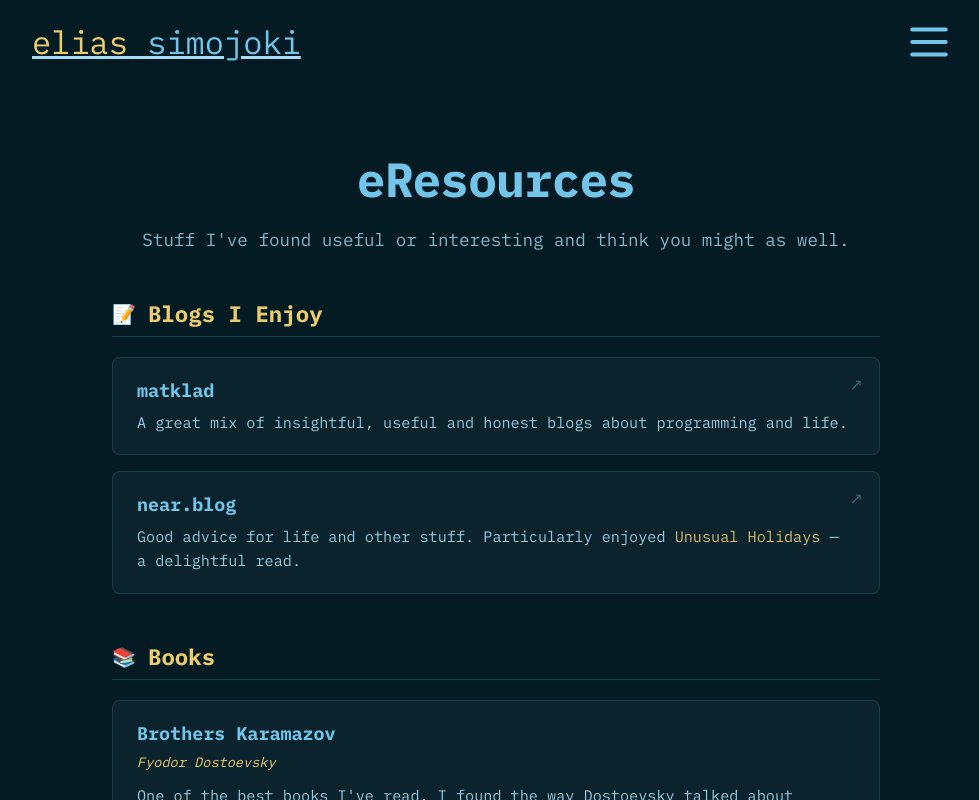
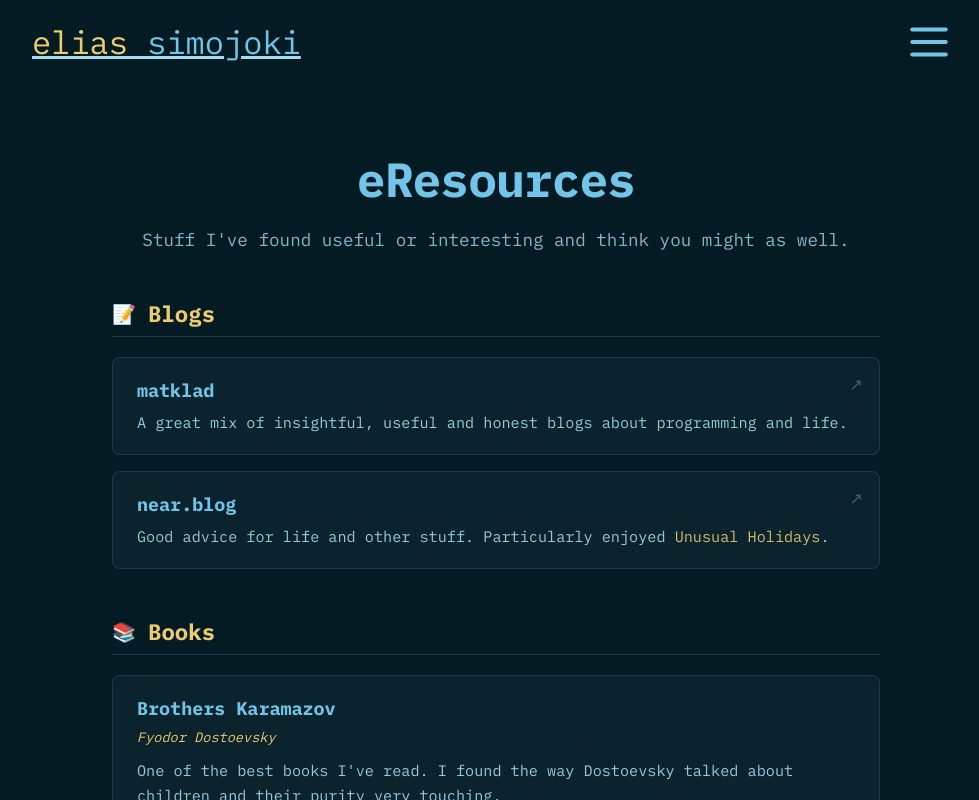
Before and after one commit to MojoLake/eSite, a SvelteKit app: page /resources in a window 1280 px wide. Shown: the top 800 px of the page, without its empty margins (144-1123 px from the left). Built offline with nearby package versions, Linux system fonts and the light colour scheme.

Commit message:
fix: reword stuff

```diff
--- a/src/routes/resources/+page.svelte
+++ b/src/routes/resources/+page.svelte
@@ -11,7 +11,7 @@
   <section class="category">
     <h2>
       <span class="category-icon">📝</span>
-      Blogs I Enjoy
+      Blogs
     </h2>
 
     <div class="items">
@@ -28,7 +28,7 @@
         <h3>near.blog</h3>
         <p>
           Good advice for life and other stuff. Particularly enjoyed
-          <Yellow>Unusual Holidays</Yellow> — a delightful read.
+          <Yellow>Unusual Holidays</Yellow>.
         </p>
         <span class="external-link">↗</span>
       </a>
```
